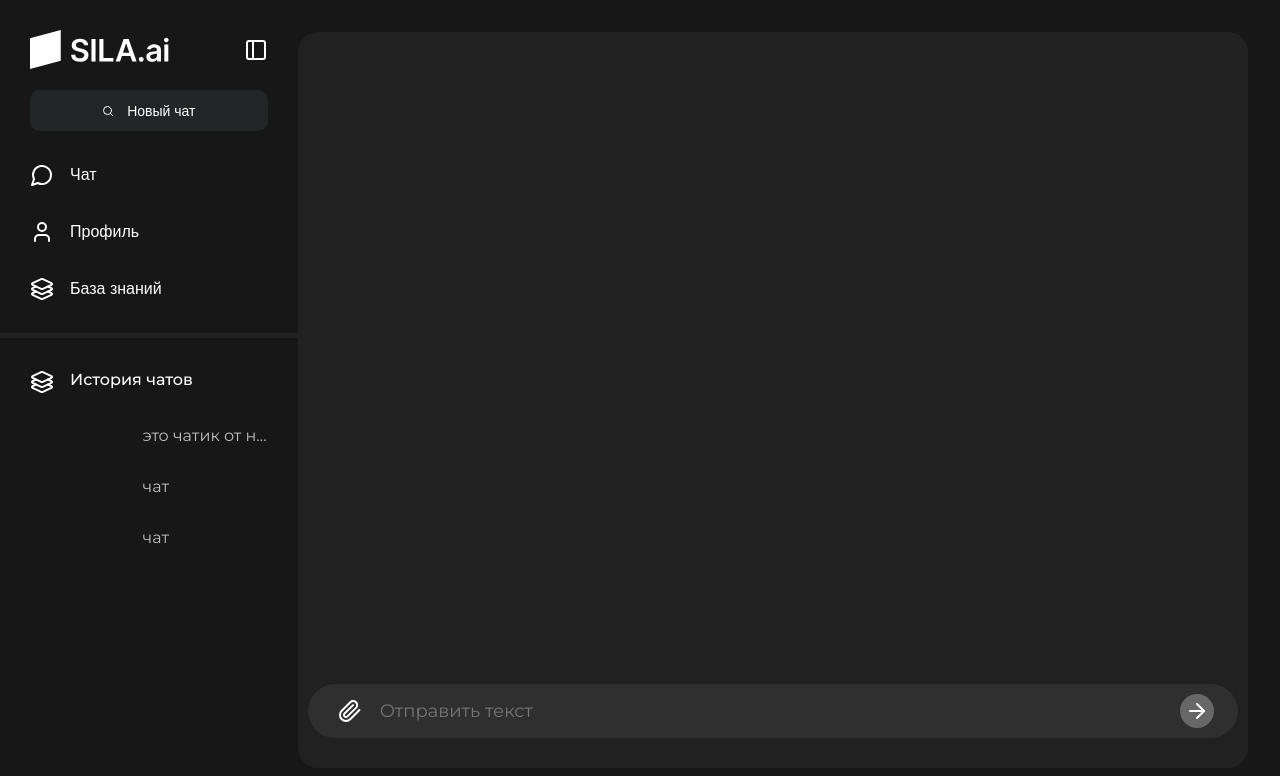
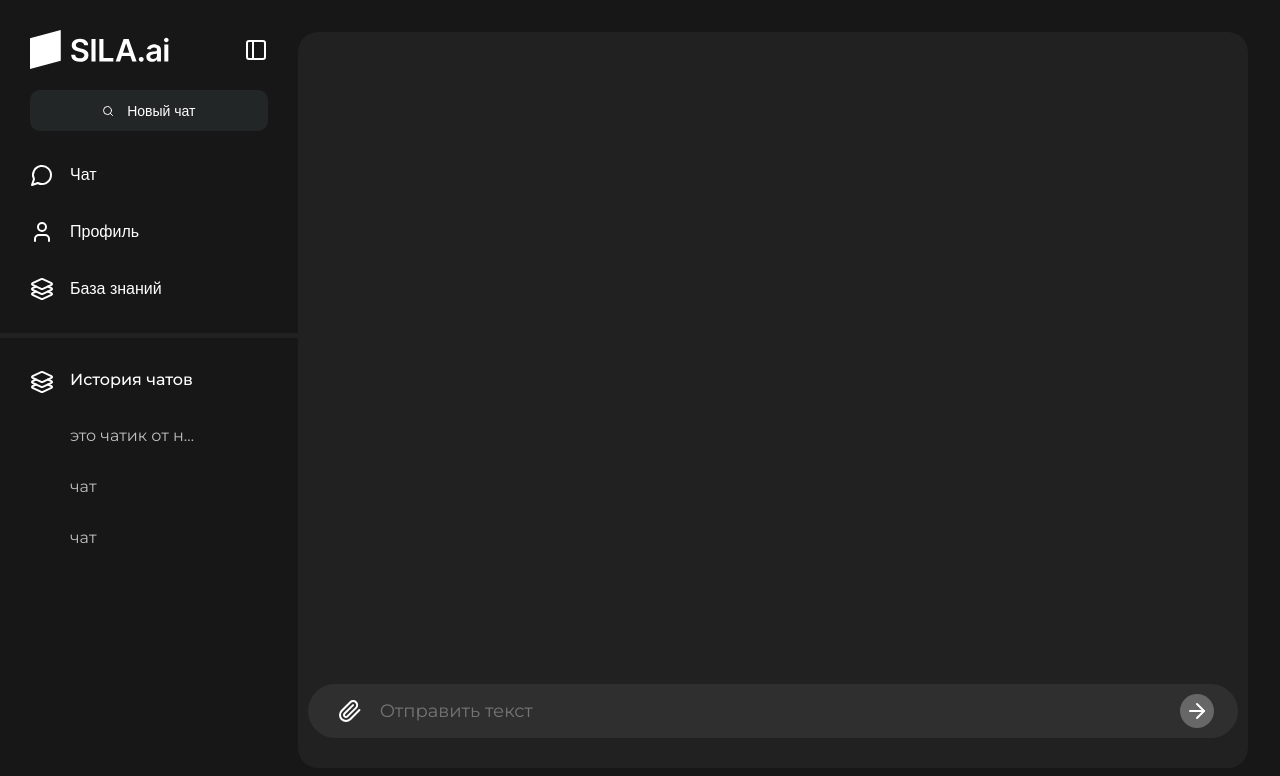
Before and after one commit to Albertlll/front-sila.ai, a React (Vite) app: page / in a window 1280 px wide. Shown: the top 776 px of the page. Built offline with nearby package versions, Linux system fonts and the light colour scheme.

Commit message:
еще мелкие изменения

```diff
--- a/src/components/ui/LeftPanel/LeftPanel.scss
+++ b/src/components/ui/LeftPanel/LeftPanel.scss
@@ -121,7 +121,6 @@
     }
 
     .chats{
-        align-self: start;
         justify-content: start;
         display: flex;
         flex-direction: column;
@@ -129,9 +128,11 @@
         align-self: end;
 
         margin-top: 32px;
+        width: 100%;
 
         .chat_link {
             width: 125px;
+            margin-left: 40px;
             overflow: hidden;
             white-space: nowrap;
             text-overflow: ellipsis;
```
